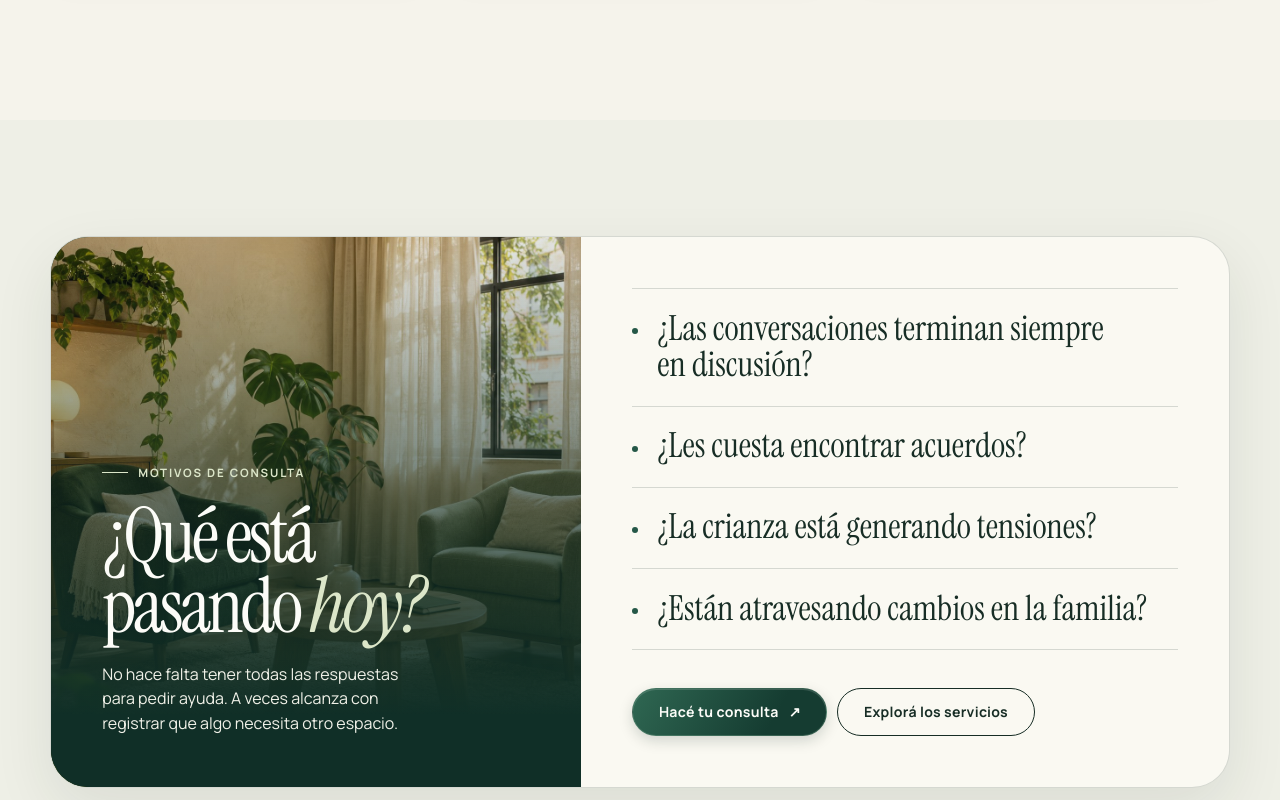
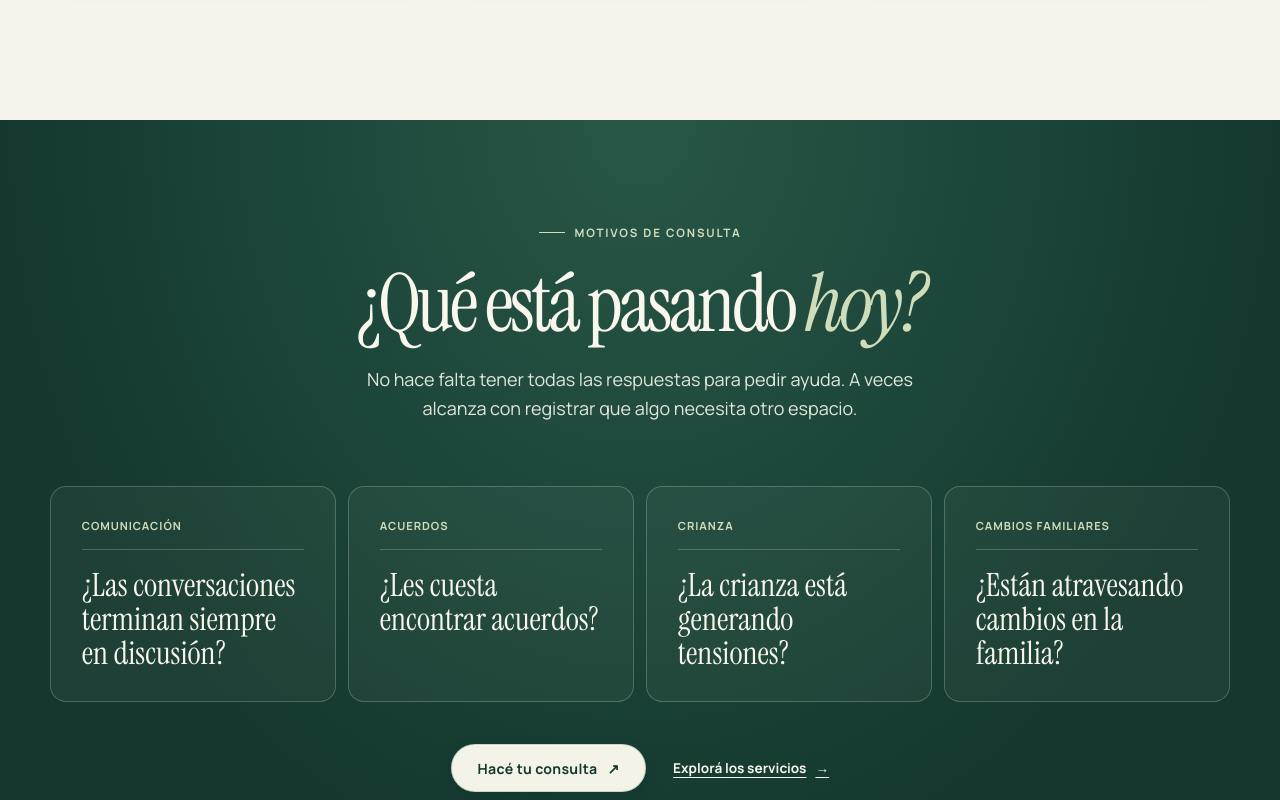
Before and after one commit to ideamosestudio/familyhold-web, a plain HTML site: page dist/index.html in a window 1280 px wide. Shown: the part 4580-5380 px from the top of the page. Drawn offline with Linux system fonts and the light colour scheme.

Commit message:
Refina el diseño de motivos de consulta

```diff
--- a/dist/assets/editorial.css
+++ b/dist/assets/editorial.css
@@ -607,115 +607,112 @@ section[id] { scroll-margin-top: 90px; }
 
 /* Home consultation section */
 .section.consultation {
-  background: #eeefe6;
-  padding-block: clamp(64px, 9vw, 128px);
-}
-
-.consultation-layout {
-  display: grid;
-  grid-template-columns: minmax(0, 0.9fr) minmax(0, 1.1fr);
-  overflow: hidden;
-  border: 1px solid var(--line);
-  border-radius: clamp(22px, 3vw, 38px);
-  background: #faf9f2;
-  box-shadow: 0 22px 60px rgba(23, 45, 37, .09);
+  padding-block: clamp(64px, 8vw, 112px);
+  scroll-margin-top: 90px;
+  background: radial-gradient(ellipse at 50% 0%, #285747, transparent 70%), #14382f;
+  color: #f8f6ed;
 }
 
 .consultation-intro {
-  display: flex;
-  flex-direction: column;
-  justify-content: end;
-  gap: 20px;
-  min-height: 510px;
-  padding: clamp(30px, 4vw, 62px);
-  color: var(--white);
-  background:
-    linear-gradient(180deg, rgba(14, 45, 37, .10), #102f27 87%),
-    url("images/therapy-room.jpg") center 42% / cover no-repeat,
-    var(--forest);
+  margin: 0 auto clamp(36px, 5vw, 64px);
+  max-width: 860px;
+  text-align: center;
 }
 
-.consultation-intro .eyebrow,
-.consultation-intro .lede {
-  margin: 0;
+.consultation-intro .eyebrow {
+  justify-content: center;
+  margin: 0 0 22px;
+  color: #d0ddbb;
 }
 
-.consultation-intro .eyebrow { color: #dce6c9; }
-
 .consultation-intro .display {
-  max-width: 10ch;
-  font-size: clamp(3.6rem, 6vw, 6.2rem);
+  font-size: clamp(3.3rem, 6.3vw, 6rem);
+  line-height: .98;
+  text-wrap: balance;
 }
 
-.consultation-intro em { color: #dce6c9; }
+.consultation-intro em { color: #d0ddbb; }
 
 .consultation-intro .lede {
-  max-width: 34ch;
-  color: #f0f1e8;
-  font-size: clamp(.95rem, 1.25vw, 1.1rem);
-}
-
-.consultation-content {
-  align-self: center;
-  min-width: 0;
-  padding: clamp(26px, 4vw, 62px);
+  max-width: 53ch;
+  margin: 22px auto 0;
+  color: #e1e8db;
+  font-size: clamp(.95rem, 1.45vw, 1.125rem);
+  line-height: 1.6;
+  text-wrap: pretty;
 }
 
 .consultation-questions {
+  display: grid;
+  grid-template-columns: repeat(4, minmax(0, 1fr));
+  gap: 12px;
   list-style: none;
   margin: 0;
   padding: 0;
-  border-top: 1px solid var(--line);
 }
 
 .consultation-questions li {
-  display: grid;
-  grid-template-columns: 8px minmax(0, 1fr);
-  gap: 17px;
-  align-items: baseline;
-  padding-block: clamp(15px, 1.7vw, 24px);
-  border-bottom: 1px solid var(--line);
-  font: 400 clamp(1.7rem, 2.7vw, 2.65rem) / 1.06 var(--serif);
-  text-wrap: pretty;
+  padding: clamp(21px, 2.4vw, 34px);
+  border: 1px solid rgba(227, 238, 215, .24);
+  border-radius: 16px;
+  background: rgba(244, 248, 230, .045);
 }
 
-.consultation-questions li::before {
-  content: "";
-  align-self: start;
-  width: 6px;
-  height: 6px;
-  margin-top: .5em;
-  border-radius: 50%;
-  background: var(--pine);
+.consultation-topic {
+  display: block;
+  padding-bottom: 15px;
+  border-bottom: 1px solid rgba(227, 238, 215, .24);
+  color: #d0ddbb;
+  font: 700 .7rem / 1.4 var(--sans);
+  letter-spacing: .085em;
+  text-transform: uppercase;
+}
+
+.consultation-questions p {
+  margin: 18px 0 0;
+  font: 400 clamp(1.8rem, 2.5vw, 2.45rem) / 1.07 var(--serif);
+  text-wrap: pretty;
 }
 
 .consultation-actions {
   display: flex;
   flex-wrap: wrap;
-  gap: 10px;
-  margin-top: clamp(22px, 3vw, 38px);
+  align-items: center;
+  justify-content: center;
+  gap: 14px 27px;
+  margin-top: clamp(26px, 4vw, 42px);
 }
 
-.consultation-actions .btn { gap: 10px; }
+.consultation-actions .btn.light,
+.consultation-actions .btn.light:hover {
+  gap: 10px;
+  background: #f4f3e7;
+  color: #14382f;
+}
 
-.consultation-actions .btn:focus-visible {
-  outline: 2px solid var(--pine);
+.consultation-services {
+  display: inline-flex;
+  align-items: center;
+  gap: 9px;
+  min-height: 44px;
+  color: #f8f6ed;
+  font-size: .85rem;
+  font-weight: 700;
+  text-decoration: underline;
+  text-underline-offset: .3em;
+}
+
+.consultation-actions a:focus-visible {
+  outline: 2px solid #d0ddbb;
   outline-offset: 4px;
 }
 
-@media (max-width: 760px) {
-  .consultation-layout { grid-template-columns: 1fr; }
-  .consultation-intro { min-height: 380px; }
-  .consultation-content { padding: 26px; }
+@media (max-width: 1000px) {
+  .consultation-questions { grid-template-columns: repeat(2, minmax(0, 1fr)); }
 }
 
-@media (max-width: 440px) {
-  .consultation-intro {
-    min-height: 350px;
-    gap: 14px;
-    padding: 24px;
-  }
-
-  .consultation-content { padding: 20px; }
-  .consultation-actions .btn { flex-basis: 100%; }
+@media (max-width: 520px) {
+  .consultation-questions { grid-template-columns: 1fr; }
+  .consultation-questions p { margin-top: 12px; }
+  .consultation-actions { flex-direction: column; }
 }
--- a/dist/index.html
+++ b/dist/index.html
@@ -1,4 +1,4 @@
-<!doctype html><html lang="es"><head><meta charset="utf-8"><meta name="viewport" content="width=device-width,initial-scale=1"><base href="/familyhold-web/"><title>Family Hold | Terapia de pareja y familiar</title><meta name="description" content="Atención psicológica para parejas y familias. Terapia de pareja, terapia familiar y crianza respetuosa con la Lic. Analía Mitar."><link rel="preconnect" href="https://fonts.googleapis.com"><link rel="stylesheet" href="assets/styles.css?v=2"><script src="assets/site.js?v=4" defer></script><link rel="stylesheet" href="assets/editorial.css?v=19"></head><body>
+<!doctype html><html lang="es"><head><meta charset="utf-8"><meta name="viewport" content="width=device-width,initial-scale=1"><base href="/familyhold-web/"><title>Family Hold | Terapia de pareja y familiar</title><meta name="description" content="Atención psicológica para parejas y familias. Terapia de pareja, terapia familiar y crianza respetuosa con la Lic. Analía Mitar."><link rel="preconnect" href="https://fonts.googleapis.com"><link rel="stylesheet" href="assets/styles.css?v=2"><script src="assets/site.js?v=4" defer></script><link rel="stylesheet" href="assets/editorial.css?v=20"></head><body>
 <a class="skip-link" href="#contenido">Saltar al contenido</a>
 <header class="site-header"><div class="nav-wrap"><a class="brand" href=""><img class="brand-mark" src="assets/images/family-hold-mark-white.png" alt="">Family Hold</a><nav class="desktop-nav" aria-label="Principal"><a data-nav href="quienes-somos/">Quiénes somos</a><a data-nav href="nuestro-trabajo/">Nuestro trabajo</a><a data-nav href="terapia-de-pareja/">Terapia de pareja</a><a data-nav href="terapia-familiar/">Terapia familiar</a><a data-nav href="terapia-virtual-global/">Terapia virtual</a></nav><a class="btn light nav-contact" href="https://wa.link/b6a0c3">Consultar</a><button class="menu-toggle" aria-label="Abrir menú" aria-expanded="false"><span></span></button></div></header>
 <div class="mobile-panel" aria-label="Menú móvil"><nav class="mobile-links"><a href="quienes-somos/">Quiénes somos</a><a href="nuestro-trabajo/">Nuestro trabajo</a><a href="terapia-de-pareja/">Terapia de pareja</a><a href="terapia-familiar/">Terapia familiar</a><a href="terapia-virtual-global/">Terapia virtual</a><a class="btn light mobile-consult" href="https://wa.link/b6a0c3">Consultar</a></nav><div class="mobile-meta"><a href="tel:+5491156146514">+54 9 11 5614-6514</a><a href="mailto:consultas@familyhold.com.ar">consultas@familyhold.com.ar</a></div></div>
@@ -19,24 +19,22 @@
 <a class="service-card reveal" href="terapia-virtual-global/"><div class="service-image"><img src="assets/images/online-session.jpg" width="1254" height="1254" loading="lazy" decoding="async" alt="Una mujer se conecta desde su casa"></div><div class="service-body"><p class="eyebrow">03 · Modalidad virtual</p><div><h3>Cerca, estés donde estés.</h3><p>Atención en castellano para parejas y familias.</p><span class="btn">Terapia virtual</span></div></div></a>
 </div></div></section>
 
-<section class="section consultation" aria-labelledby="consultation-title">
-  <div class="shell consultation-layout">
+<section class="section consultation" id="motivos-de-consulta" aria-labelledby="consultation-title">
+  <div class="shell">
     <div class="consultation-intro">
       <p class="eyebrow">Motivos de consulta</p>
       <h2 id="consultation-title" class="display">¿Qué está pasando <em>hoy?</em></h2>
       <p class="lede">No hace falta tener todas las respuestas para pedir ayuda. A veces alcanza con registrar que algo necesita otro espacio.</p>
     </div>
-    <div class="consultation-content">
-      <ul class="consultation-questions" role="list">
-        <li>¿Las conversaciones terminan siempre en discusión?</li>
-        <li>¿Les cuesta encontrar acuerdos?</li>
-        <li>¿La crianza está generando tensiones?</li>
-        <li>¿Están atravesando cambios en la familia?</li>
-      </ul>
-      <div class="consultation-actions">
-        <a class="btn" href="https://wa.link/b6a0c3">Hacé tu consulta <span aria-hidden="true">↗</span></a>
-        <a class="btn outline" href="nuestro-trabajo/">Explorá los servicios</a>
-      </div>
+    <ul class="consultation-questions" role="list">
+      <li><span class="consultation-topic">Comunicación</span><p>¿Las conversaciones terminan siempre en discusión?</p></li>
+      <li><span class="consultation-topic">Acuerdos</span><p>¿Les cuesta encontrar acuerdos?</p></li>
+      <li><span class="consultation-topic">Crianza</span><p>¿La crianza está generando tensiones?</p></li>
+      <li><span class="consultation-topic">Cambios familiares</span><p>¿Están atravesando cambios en la familia?</p></li>
+    </ul>
+    <div class="consultation-actions">
+      <a class="btn light" href="https://wa.link/b6a0c3">Hacé tu consulta <span aria-hidden="true">↗</span></a>
+      <a class="consultation-services" href="nuestro-trabajo/">Explorá los servicios <span aria-hidden="true">→</span></a>
     </div>
   </div>
 </section>
```
